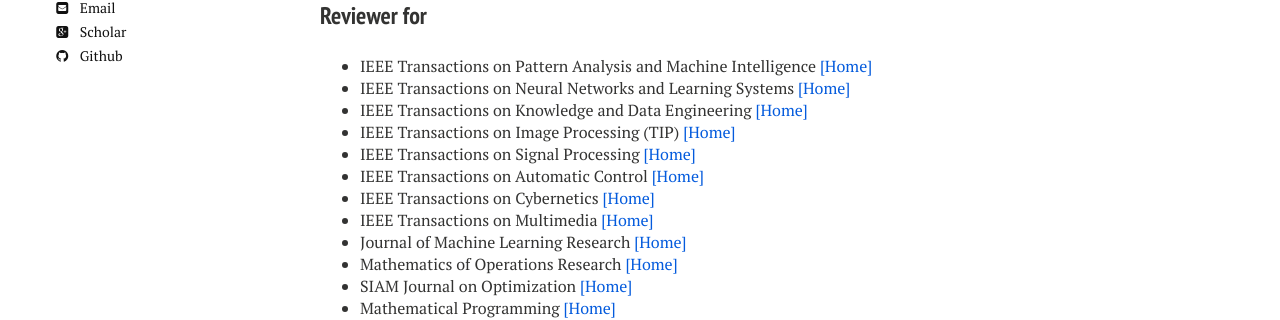
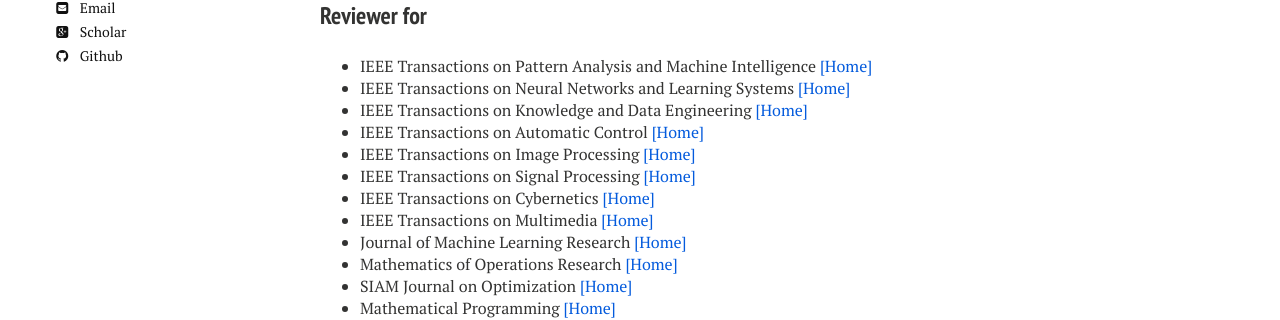
Before and after one commit to xianchaoxiu/xianchaoxiu.github.io, a Jekyll site: the page built from activities/index.md, in a window 1280 px wide. Shown: the part 329-649 px from the top of the page. Built offline with Jekyll 4.4.1, drawn with Linux system fonts in a browser that asks for light colours; nearby versions of some CDN libraries.

Commit message:
Update index.md

```diff
--- a/activities/index.md
+++ b/activities/index.md
@@ -21,9 +21,9 @@ share: false
 * IEEE Transactions on Pattern Analysis and Machine Intelligence <a href="https://ieeexplore.ieee.org/xpl/RecentIssue.jsp?punumber=34" class="textlink" target="_blank">[Home]</a> <br>
 * IEEE Transactions on Neural Networks and Learning Systems <a href="https://ieeexplore.ieee.org/xpl/RecentIssue.jsp?punumber=5962385" class="textlink" target="_blank">[Home]</a> <br>
 * IEEE Transactions on Knowledge and Data Engineering <a href="https://ieeexplore.ieee.org/xpl/RecentIssue.jsp?punumber=69" class="textlink" target="_blank">[Home]</a> <br>
-* IEEE Transactions on Image Processing (TIP)  <a href="https://ieeexplore.ieee.org/xpl/RecentIssue.jsp?punumber=83" class="textlink" target="_blank">[Home]</a> <br>
+* IEEE Transactions on Automatic Control <a href="https://ieeexplore.ieee.org/xpl/RecentIssue.jsp?punumber=9" class="textlink" target="_blank">[Home]</a> <br>
+* IEEE Transactions on Image Processing <a href="https://ieeexplore.ieee.org/xpl/RecentIssue.jsp?punumber=83" class="textlink" target="_blank">[Home]</a> <br>
 * IEEE Transactions on Signal Processing <a href="https://ieeexplore.ieee.org/xpl/RecentIssue.jsp?punumber=78" class="textlink" target="_blank">[Home]</a> <br>
-* IEEE Transactions on Automatic Control <a href="https://ieeexplore.ieee.org/xpl/RecentIssue.jsp?punumber=9" class="textlink" target="_blank">[Home]</a> <br>
 * IEEE Transactions on Cybernetics <a href="https://ieeexplore.ieee.org/xpl/RecentIssue.jsp?punumber=6221036" class="textlink" target="_blank">[Home]</a> <br>
 * IEEE Transactions on Multimedia <a href="https://ieeexplore.ieee.org/xpl/RecentIssue.jsp?punumber=6046" class="textlink" target="_blank">[Home]</a> <br>
 * Journal of Machine Learning Research <a href="https://www.jmlr.org" class="textlink" target="_blank">[Home]</a> <br>
```
